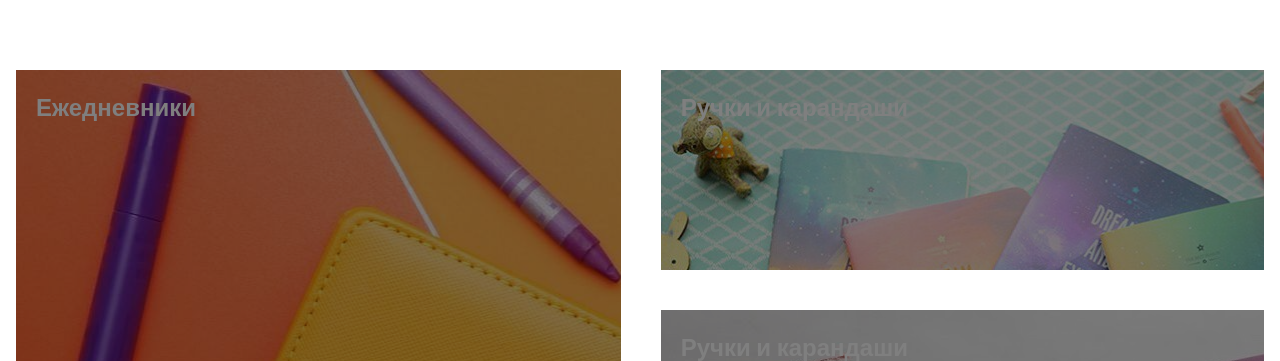
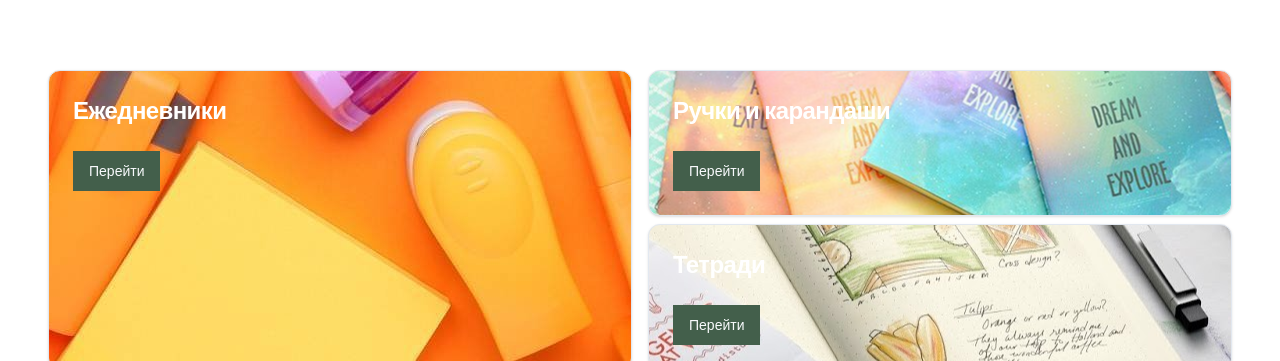
Before and after one commit to jakhongirav/najm, a React (Create React App) app: page / in a window 1280 px wide. Shown: the part 591-952 px from the top of the page. Built offline with nearby package versions, Linux system fonts and the light colour scheme; no server answers.

Commit message:
hero card ui & details colors ui

```diff
--- a/package.json
+++ b/package.json
@@ -6,6 +6,8 @@
     "@hookform/resolvers": "^3.9.0",
     "@radix-ui/react-icons": "^1.3.0",
     "@radix-ui/react-slot": "^1.1.0",
+    "@radix-ui/react-toggle": "^1.1.0",
+    "@radix-ui/react-toggle-group": "^1.1.0",
     "@reduxjs/toolkit": "^1.9.7",
     "@tanstack/react-query": "^5.56.2",
     "@testing-library/jest-dom": "^5.16.5",
--- a/src/components/home/Footer/Footer.js
+++ b/src/components/home/Footer/Footer.js
@@ -4,8 +4,8 @@ import FooterListTitle from "./FooterListTitle";
 const Footer = () => {
   return (
     <div className="w-full bg-[#F5F5F3] py-20">
-      <div className="container w-full mx-auto grid grid-cols-1 md:grid-cols-2 xl:grid-cols-3 px-4 justify-items-center">
-        <div className="col-span-1">
+      <div className="container flex flex-wrap sml:flex-nowrap gap-8 w-full md:mx-auto md:grid md:grid-cols-2 xl:grid-cols-3 px-4 md:justify-items-center">
+        <div className="md:col-span-1">
           <FooterListTitle title="Больше о нас" />
           <div className="flex flex-col gap-6">
             <ul className="flex items-center gap-2">
@@ -30,7 +30,7 @@ const Footer = () => {
             </ul>
           </div>
         </div>
-        <div className="col-span-1">
+        <div className="md:col-span-1">
           <FooterListTitle title="Магазин" />
           <ul className="flex flex-col gap-2">
             <li className="font-titleFont text-base text-lightText hover:text-black hover:underline decoration-[1px] decoration-gray-500 underline-offset-2 cursor-pointer duration-300">
@@ -44,7 +44,7 @@ const Footer = () => {
             </li>
           </ul>
         </div>
-        <div className="col-span-1">
+        <div className="md:col-span-1">
           <FooterListTitle title="Аккаунт" />
           <ul className="flex flex-col gap-2">
             <li className="font-titleFont text-base text-lightText hover:text-black hover:underline decoration-[1px] decoration-gray-500 underline-offset-2 cursor-pointer duration-300">
--- a/src/components/home/Sale/Sale.js
+++ b/src/components/home/Sale/Sale.js
@@ -1,33 +1,76 @@
 import React from "react";
 import { Link } from "react-router-dom";
 import { cardbg, cardbg2, cardbg3 } from "../../../assets/images";
+import { Card, CardContent, CardHeader, CardTitle } from "../../ui/card";
+import { cn } from "../../../lib/utils";
+import { buttonVariants } from "../../ui/button";
 
 const Sale = () => {
   return (
-    <div className="py-20 flex flex-col md:flex-row items-center justify-between gap-4 lg:gap-10">
+    <div className="md:container my-20 w-full mx-auto grid grid-rows-3 md:grid-rows-1 md:grid-cols-2 gap-4">
+      <Card
+        className="md:col-span-1 row-span-1 md:row-auto"
+        style={{
+          backgroundImage: `url(${cardbg})`,
+          background: "contain",
+          backgroundPosition: "bottom",
+        }}
+      >
+        <CardHeader>
+          <CardTitle className="text-2xl text-[#fff]">Ежедневники</CardTitle>
+        </CardHeader>
+        <CardContent>
           <Link
-        className="relative h-[200px] md:h-[440px] w-full md:w-2/3 lg:w-1/2 p-[20px] text-[1.5rem] font-bold text-white before:bg-black before:bg-opacity-50 before:absolute before:top-0 before:right-0 before:left-0 before:bottom-0"
-        style={{ backgroundImage: `url(${cardbg})` }}
-        to="/shop"
+            to={"/"}
+            className={cn(buttonVariants("default"), `rounded-none`)}
           >
-        Ежедневники
+            Перейти
           </Link>
-
-      <div className="w-full md:w-2/3 lg:w-1/2 h-auto flex flex-col gap-4 lg:gap-10">
+        </CardContent>
+      </Card>
+      <div className="md:col-span-1 row-span-2 md:row-auto flex flex-col gap-4 md:gap-2">
+        <Card
+          className="bg-black"
+          style={{
+            backgroundImage: `url(${cardbg2})`,
+            background: "contain",
+            backgroundPosition: "center",
+          }}
+        >
+          <CardHeader>
+            <CardTitle className="text-2xl text-[#fff]">
+              Ручки и карандаши
+            </CardTitle>
+          </CardHeader>
+          <CardContent>
             <Link
-          className="relative h-[200px] w-full p-[20px] text-[1.5rem] font-bold text-white before:bg-black before:bg-opacity-50 before:absolute before:top-0 before:right-0 before:left-0 before:bottom-0"
-          style={{ backgroundImage: `url(${cardbg2})` }}
-          to="/shop"
+              to={"/"}
+              className={cn(buttonVariants("default"), `rounded-none`)}
             >
-          Ручки и карандаши
+              Перейти
             </Link>
+          </CardContent>
+        </Card>
+        <Card
+          className="bg-black"
+          style={{
+            backgroundImage: `url(${cardbg3})`,
+            background: "contain",
+            backgroundPosition: "center",
+          }}
+        >
+          <CardHeader>
+            <CardTitle className="text-2xl text-[#fff]">Тетради</CardTitle>
+          </CardHeader>
+          <CardContent>
             <Link
-          className="relative h-[200px] w-full p-[20px] text-[1.5rem] font-bold text-white before:bg-black before:bg-opacity-50 before:absolute before:top-0 before:right-0 before:left-0 before:bottom-0"
-          style={{ backgroundImage: `url(${cardbg3})` }}
-          to="/shop"
+              to={"/"}
+              className={cn(buttonVariants("default"), `rounded-none`)}
             >
-          Ручки и карандаши
+              Перейти
             </Link>
+          </CardContent>
+        </Card>
       </div>
     </div>
   );
--- a/src/components/ui/button.jsx
+++ b/src/components/ui/button.jsx
@@ -9,7 +9,7 @@ const buttonVariants = cva(
   {
     variants: {
       variant: {
-        default: "bg-primary text-primary-foreground hover:bg-primeColor",
+        default: "bg-primeColor text-primary-foreground hover:bg-primeColor",
         destructive:
           "bg-destructive text-destructive-foreground hover:bg-destructive/90",
         outline:
--- /dev/null
+++ b/src/components/ui/toggle.jsx
@@ -0,0 +1,41 @@
+import * as React from "react";
+import * as TogglePrimitive from "@radix-ui/react-toggle";
+import { cva } from "class-variance-authority";
+
+import { cn } from "../../lib/utils";
+
+const toggleVariants = cva(
+  "inline-flex items-center justify-center rounded-md text-sm font-medium transition-colors hover:bg-muted hover:text-muted-foreground focus-visible:outline-none focus-visible:ring-1 focus-visible:ring-ring disabled:pointer-events-none disabled:opacity-50 data-[state=on]:bg-accent data-[state=on]:text-accent-foreground",
+  {
+    variants: {
+      variant: {
+        default: "bg-transparent rounded-full",
+        outline:
+          "border border-input bg-transparent shadow-sm hover:bg-accent hover:text-accent-foreground hover:border-primeColor",
+      },
+      size: {
+        default: "h-9 p-3",
+        sm: "h-8 px-2",
+        lg: "h-10 px-3",
+      },
+    },
+    defaultVariants: {
+      variant: "default",
+      size: "default",
+    },
+  }
+);
+
+const Toggle = React.forwardRef(
+  ({ className, variant, size, ...props }, ref) => (
+    <TogglePrimitive.Root
+      ref={ref}
+      className={cn(toggleVariants({ variant, size, className }))}
+      {...props}
+    />
+  )
+);
+
+Toggle.displayName = TogglePrimitive.Root.displayName;
+
+export { Toggle, toggleVariants };
--- /dev/null
+++ b/src/components/ui/toggleGroup.jsx
@@ -0,0 +1,51 @@
+import * as React from "react";
+import * as ToggleGroupPrimitive from "@radix-ui/react-toggle-group";
+import { cn } from "../../lib/utils";
+import { toggleVariants } from "./toggle";
+
+const ToggleGroupContext = React.createContext({
+  size: "default",
+  variant: "default",
+});
+
+const ToggleGroup = React.forwardRef(
+  ({ className, variant, size, children, ...props }, ref) => (
+    <ToggleGroupPrimitive.Root
+      ref={ref}
+      className={cn("flex items-center justify-center gap-1", className)}
+      {...props}
+    >
+      <ToggleGroupContext.Provider value={{ variant, size }}>
+        {children}
+      </ToggleGroupContext.Provider>
+    </ToggleGroupPrimitive.Root>
+  )
+);
+
+ToggleGroup.displayName = ToggleGroupPrimitive.Root.displayName;
+
+const ToggleGroupItem = React.forwardRef(
+  ({ className, children, variant, size, ...props }, ref) => {
+    const context = React.useContext(ToggleGroupContext);
+
+    return (
+      <ToggleGroupPrimitive.Item
+        ref={ref}
+        className={cn(
+          toggleVariants({
+            variant: context.variant || variant,
+            size: context.size || size,
+          }),
+          className
+        )}
+        {...props}
+      >
+        {children}
+      </ToggleGroupPrimitive.Item>
+    );
+  }
+);
+
+ToggleGroupItem.displayName = ToggleGroupPrimitive.Item.displayName;
+
+export { ToggleGroup, ToggleGroupItem };
--- a/src/pages/ProductDetails/ProductDetails.js
+++ b/src/pages/ProductDetails/ProductDetails.js
@@ -22,8 +22,8 @@ const ProductDetails = () => {
   }, [location, productInfo]);
 
   return (
-    <div className="w-full mx-auto border-b-[1px] border-b-gray-300">
-      <div className="container mx-auto px-4">
+    <div className="w-full my-5 mx-auto border-b-gray-300">
+      <div className="mx-auto px-4">
         <div className="xl:-mt-10 -mt-7">
           <Breadcrumbs prevLocation={prevLocation} />
         </div>
```
Also changed, not shown: src/components/pageProps/productDetails/ProductInfo.js (+56 -4 lines), 1 other file (tests, documents, lock files or other folders). Lines whose indentation alone changed are shown as unchanged.
